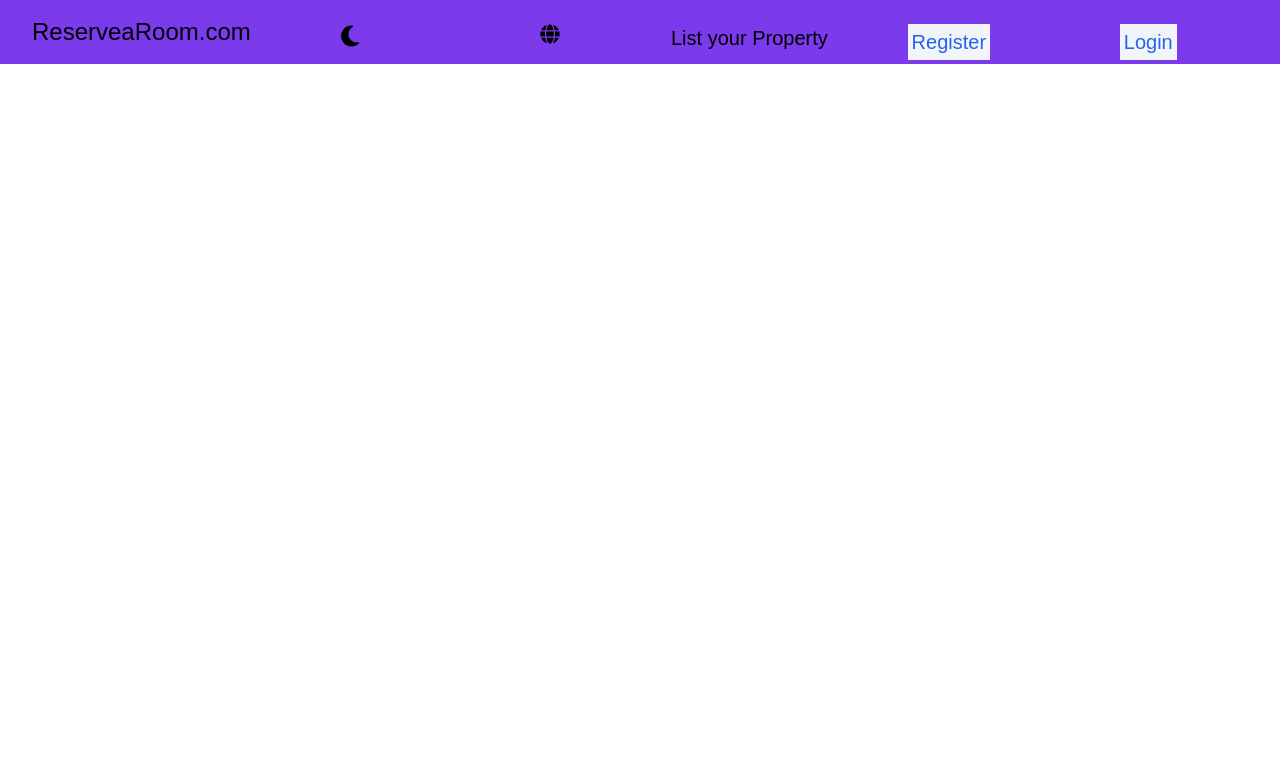
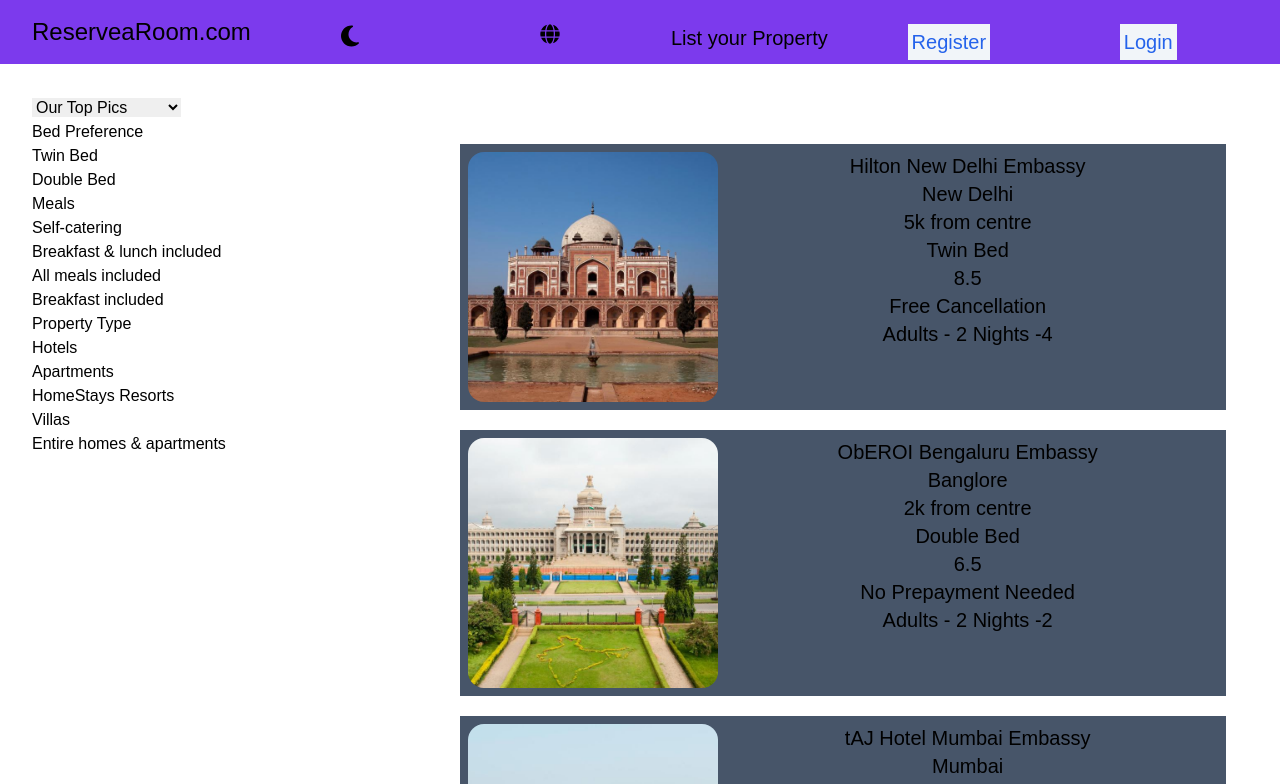
Before and after one commit to sarb001/ReserveaRoom, a React (Vite) app in the folder frontend/: page /filter in a window 1280 px wide. Shown: the top 784 px of the page. Built offline with nearby package versions, Linux system fonts and the light colour scheme; a web font is replaced by a local one.

Commit message:
Filteredcards ui done -design

```diff
--- a/frontend/src/App.jsx
+++ b/frontend/src/App.jsx
@@ -6,8 +6,8 @@ import Login from './components/Login/Login';
 import Register from './components/Register/Register';
 import Translation from './components/Translation/Translation';
 import Navbar from './components/Navbar/Navbar';
-import Footer from './components/Footer/Footer';
 import PropertyListing from './components/PropertyListing/PropertyListing';
+import FilterSection from './components/FilterSection/FilterSection';
 
 
 function App() {
@@ -20,59 +20,10 @@ function App() {
               <Route path='/login' element = {<Login />}>  </Route>
               <Route path='/translation' element = {<Translation />}>  </Route>
               <Route path='/listing' element = {<PropertyListing />}>  </Route>
+              <Route path='/filter' element = {<FilterSection />}>  </Route>
             </Routes>
           {/* <Footer /> */}
 
-
-       {/* <div className='bg-lime-300'>
-          <div> Navbar  </div>
-          <div>
-            <span> ReserveaRoom.com </span>
-            <span> Change Langugage Globe Icon </span>
-            <span> List your Property Add Property </span>
-            <button> Register </button>
-            <button> Sign In </button>
-          </div>
-
-         <div>
-           <span> Find your next stay  </span>
-           <span> Search low prices on hotels, homes and much more.... </span>
-         </div>
-
-        <div>
-            <span> Dates / FNS Library </span>
-            <button>  Search </button>
-        </div>
-
-         <div>
-           <span> Take your longest holiday yet </span>
-           <span> Browse properties offering long-term stays , many at reduced monthly rates </span>
-            <div className='w-[350px] h-[250px]'>
-                  <img  className='w-full h-full object-cover' src = "/public/Longest-holiday.jpeg" alt = "Holiday" />
-            </div>
-            <button> Find a stay </button>
-         </div>
-
-         <div>
-            <span> Trending  destinations </span>
-            <span> Travellers searching for India also booked these </span>
-            <span>
-               <div> All Images </div>
-               <div className='w-[350px] h-[250px]'>
-                  <img  className='w-full h-full object-cover' src = "/public/Agra-main.jpg" alt = "Agra" />
-               </div>
-               <span> Agra </span>
-               <span> New Delhi </span>
-               <span> Jaipur </span>
-               <span> Varanasi </span>
-               <span> Jodhpur </span>
-            </span>
-         </div>
-
-         <div>
-           <span> Footer  </span>
-         </div>
-       </div> */}
       </div>
   )
 }
--- /dev/null
+++ b/frontend/src/components/FilterSection/ApplyFilter.jsx
@@ -0,0 +1,47 @@
+import React from 'react'
+
+const ApplyFilter = () => {
+  return (
+    <div>
+
+                   <div>
+                            <select>
+                              <option value='top-pics'> Our Top Pics </option>
+                              <option value='discounts'> Our  Discount First </option>
+                            </select>
+                    </div>
+
+                    <div>
+                                <span>  Bed Preference </span>
+                                            <ul>
+                                            <li> Twin Bed </li>
+                                            <li> Double Bed </li>
+                                            </ul>
+                   </div>
+
+                    <div>
+                            <span> Meals </span>
+                              <ul>
+                                <li> Self-catering </li>
+                                <li> Breakfast & lunch included </li>
+                                <li> All meals included </li>
+                                <li> Breakfast included </li>
+                              </ul>
+                    </div>
+
+                    <div>
+                            <span> Property Type </span>
+                              <ul>
+                                <li> Hotels </li>
+                                <li> Apartments </li>
+                                <li> HomeStays Resorts </li>
+                                <li> Villas </li>
+                                <li> Entire homes & apartments </li>
+                              </ul>
+                    </div>
+
+    </div>
+  )
+}
+
+export default ApplyFilter
--- /dev/null
+++ b/frontend/src/components/FilterSection/FilterSection.jsx
@@ -0,0 +1,16 @@
+import React from 'react'
+import ApplyFilter from './ApplyFilter'
+import Filteredcards from './Filteredcards'
+
+const FilterSection = () => {
+  return (
+    <div className='m-8'>
+      <div className='grid grid-cols-[0.5fr,1fr]'>
+        <div> <ApplyFilter /> </div>
+        <div> <Filteredcards /> </div>
+      </div>
+    </div>
+  )
+}
+
+export default FilterSection
--- /dev/null
+++ b/frontend/src/components/FilterSection/Filteredcards.jsx
@@ -0,0 +1,40 @@
+import React from 'react'
+
+const Filteredcards = () => {
+
+  const Destinations = [
+    { Place : 'New Delhi' ,  img : '/public/NewDelhi.jpg'  , Hotelname :'Hilton New Delhi Embassy' , Distance : '5k from centre'  , BedType : 'Twin Bed' , Rating: '8.5'  , Reservation : ' Free Cancellation'  , adults : '2' , nights : '4' },
+    { Place : 'Banglore ' ,  img : '/public/Banglore.jpg'  , Hotelname :'ObEROI  Bengaluru Embassy' , Distance : '2k from centre'  , BedType : 'Double Bed' , Rating: '6.5' , Reservation : 'No Prepayment Needed '   , adults : '2' , nights : '2'},
+    { Place : 'Mumbai'    ,  img : '/public/Mumbai.jpg'    , Hotelname :'tAJ Hotel Mumbai Embassy' , Distance : '4k from centre'  , BedType : 'Double Bed' , Rating: '7.5' , Reservation : 'Book wihout Credit Card' , adults : '1' , nights : '2'},
+    { Place : 'Chennai'   ,  img : '/public/Chennai.jpg'   , Hotelname :'Hilton CHennai Embassy' , Distance : '4k from centre'  , BedType : 'Twin Bed' , Rating: '7.0' , Reservation : ' Free Cancellation'     ,adults : '4' , nights : '3'} ,
+    { Place : 'Hyderabad' ,  img : '/public/Hyderabad.jpg' , Hotelname :'Hilton Hyderabad Embassy' , Distance : '3k from centre'  , BedType : 'Twin Bed' , Rating: '8'     ,Reservation : 'Book wihout Credit Card' ,adults : '3' , nights : '3'}
+   ]
+
+  return (
+    <div>
+      <div className='flex flex-row justify-center flex-wrap gap-5 my-12'>
+        {Destinations.map(main =>
+            <div className='grid justify-center text-center'  key = {main.Place}>
+                <div className='bg-slate-600 p-2 grid grid-cols-[0.5fr,2fr]'>
+                      <div className='w-[250px] h-[250px] text-center'>
+                            <img  className='w-full h-full object-cover overflow-hidden rounded-2xl' src = {main.img} alt = "Holiday" />
+                      </div>
+
+                      <div className='text-xl'>
+                        <div> {main.Hotelname} </div>
+                        <div> {main.Place}  </div>
+                        <div> {main.Distance} </div>
+                        <div> {main.BedType} </div>
+                        <div> {main.Rating} </div>
+                        <div> {main.Reservation} </div>
+                        <div> Adults - {main.adults} Nights -{main.nights}  </div>
+                      </div>
+                </div>
+            </div>
+        )}
+      </div>
+    </div>
+  )
+}
+
+export default Filteredcards
```
